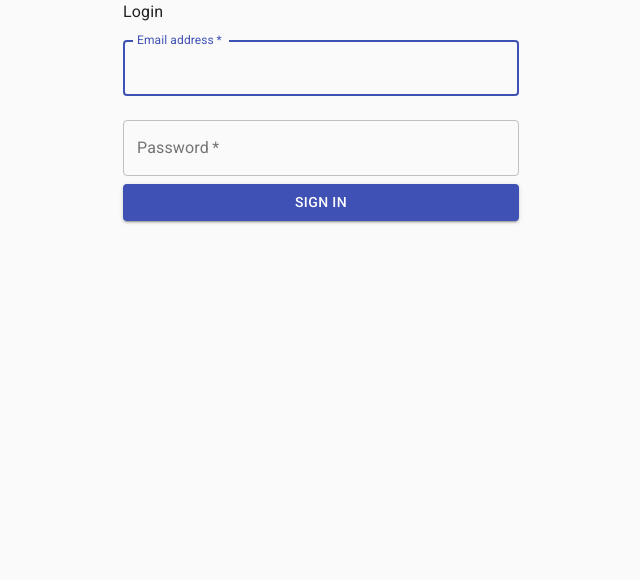
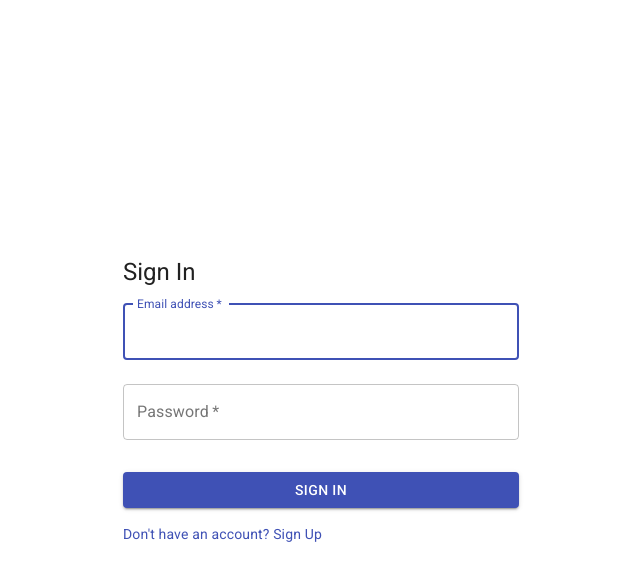
Before and after one commit to upeguiborja/queueify-ui, a React (Create React App) app: page /login in a window 1280 px wide. Shown: the top 580 px of the page, without its empty margins (319-959 px from the left). Built offline with nearby package versions, Linux system fonts and the light colour scheme; what inversify, inversify-react would draw is missing.

Commit message:
Update routes styles

```diff
--- a/src/app/routes/login/login.route.scss
+++ b/src/app/routes/login/login.route.scss
@@ -0,0 +1,12 @@
+.login-route {
+  height: 100vh;
+  display: flex;
+  align-items: center;
+
+  background: white;
+
+  .submit-button {
+    margin-top: 24px;
+    margin-bottom: 16px;
+  }
+}
--- a/src/app/routes/login/login.route.tsx
+++ b/src/app/routes/login/login.route.tsx
@@ -4,13 +4,20 @@ import Container from "@material-ui/core/Container";
 import Typography from "@material-ui/core/Typography";
 import TextField from "@material-ui/core/TextField";
 import Button from "@material-ui/core/Button";
+import Link from "@material-ui/core/Link";
+import { Link as RouterLink } from "react-router-dom";
+
+import "./login.route.scss";
 
 const LoginRoute: React.FunctionComponent = () => {
   return (
+    <div className="login-route">
       <Container component="main" maxWidth="xs">
         <CssBaseline />
         <div className="paper">
-        <Typography component="h1">Login</Typography>
+          <Typography component="h1" variant="h5">
+            Sign In
+          </Typography>
 
           <form>
             <TextField
@@ -36,12 +43,22 @@ const LoginRoute: React.FunctionComponent = () => {
               required
             ></TextField>
 
-          <Button type="submit" variant="contained" color="primary" fullWidth>
+            <Button
+              className="submit-button"
+              type="submit"
+              variant="contained"
+              color="primary"
+              fullWidth
+            >
               Sign In
             </Button>
           </form>
+          <Link component={RouterLink} to="/register" variant="body2">
+            {"Don't have an account? Sign Up"}
+          </Link>
         </div>
       </Container>
+    </div>
   );
 };
 
--- a/src/app/routes/register/register.route.scss
+++ b/src/app/routes/register/register.route.scss
@@ -0,0 +1,12 @@
+.register-route {
+  height: 100vh;
+  display: flex;
+  align-items: center;
+
+  background: white;
+
+  .submit-button {
+    margin-top: 24px;
+    margin-bottom: 16px;
+  }
+}
--- a/src/app/routes/register/register.route.tsx
+++ b/src/app/routes/register/register.route.tsx
@@ -1,15 +1,23 @@
 import React from "react";
+import CssBaseline from "@material-ui/core/CssBaseline";
 import Container from "@material-ui/core/Container";
-import CssBaseline from "@material-ui/core/CssBaseline";
 import Typography from "@material-ui/core/Typography";
 import TextField from "@material-ui/core/TextField";
+import Button from "@material-ui/core/Button";
+import Link from "@material-ui/core/Link";
+import { Link as RouterLink } from "react-router-dom";
+
+import "./register.route.scss";
 
 const RegisterRoute: React.FunctionComponent = () => {
   return (
+    <div className="register-route">
       <Container component="main" maxWidth="xs">
         <CssBaseline />
         <div>
-        <Typography component="h1">Sign Up</Typography>
+          <Typography component="h1" variant="h5">
+            Sign Up
+          </Typography>
 
           <form>
             <TextField
@@ -34,9 +42,23 @@ const RegisterRoute: React.FunctionComponent = () => {
               fullWidth
               required
             ></TextField>
+
+            <Button
+              className="submit-button"
+              type="submit"
+              variant="contained"
+              color="primary"
+              fullWidth
+            >
+              Sign Up
+            </Button>
           </form>
+          <Link component={RouterLink} to="/login" variant="body2">
+            Already have an account? Sign in
+          </Link>
         </div>
       </Container>
+    </div>
   );
 };
 
```
Lines whose indentation alone changed are shown as unchanged.
